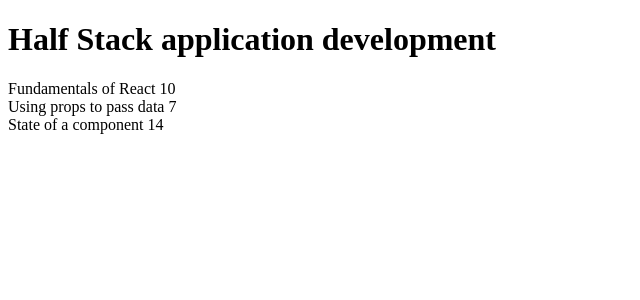
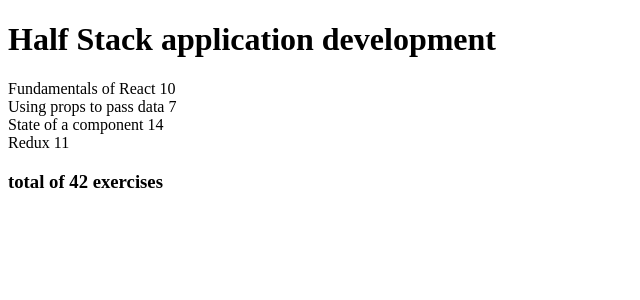
Before and after one commit to danutdotrar/FSO-recap, a React (Vite) app in the folder part2/courseinfo/: page / in a window 1280 px wide. Shown: the top 300 px of the page, without its empty margins (0-640 px from the left). Built offline with nearby package versions, Linux system fonts and the light colour scheme.

Commit message:
Add part2 courseinfo ex2.2

```diff
--- a/part2/courseinfo/src/App.jsx
+++ b/part2/courseinfo/src/App.jsx
@@ -20,6 +20,11 @@
                 exercises: 14,
                 id: 3,
             },
+            {
+                name: "Redux",
+                exercises: 11,
+                id: 4,
+            },
         ],
     };
 
--- a/part2/courseinfo/src/components/Content.jsx
+++ b/part2/courseinfo/src/components/Content.jsx
@@ -2,11 +2,17 @@
 import Part from "./Part";
 
 const Content = ({ course }) => {
+    const sumExercises = course.parts.reduce(
+        (acc, val) => acc + val.exercises,
+        0
+    );
+
     return (
         <div>
             {course.parts.map((part) => (
-                <Part part={part} />
+                <Part key={part.id} part={part} />
             ))}
+            <h3>{`total of ${sumExercises} exercises`}</h3>
         </div>
     );
 };
```
